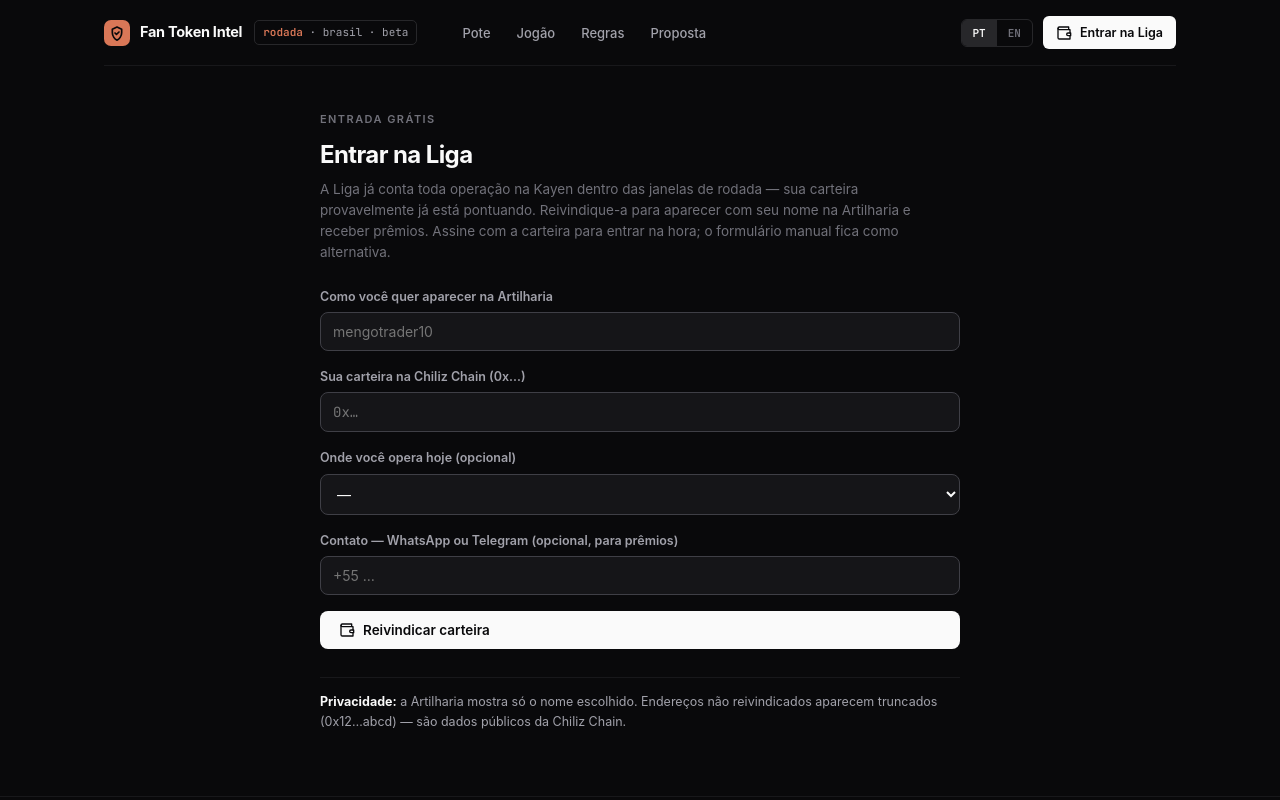
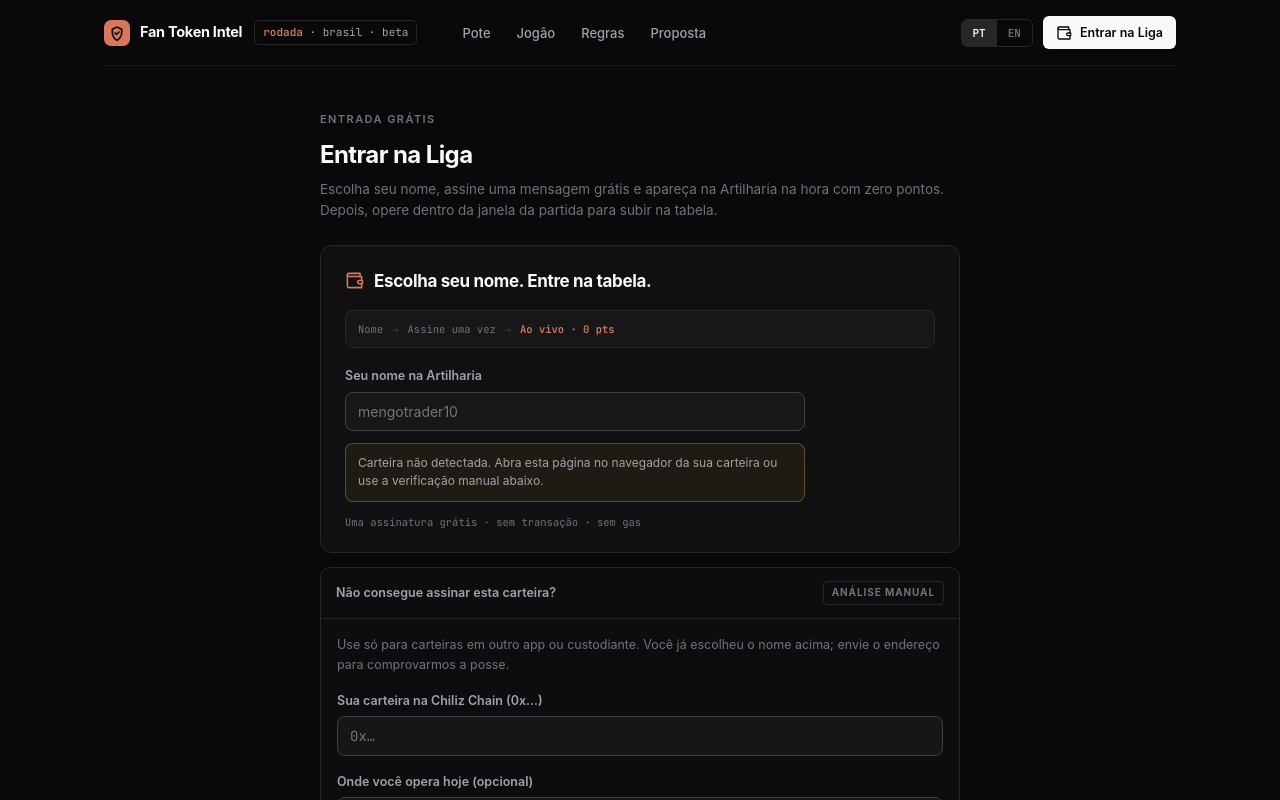
Before and after one commit to BrunoPessoa22/rodada-mock, a Next.js app: page /entrar in a window 1280 px wide. Shown: the top 800 px of the page. Built offline with nearby package versions, Linux system fonts and the light colour scheme; a web font is replaced by a local one.

Commit message:
fix: unify wallet signup flow

```diff
--- a/app/entrar/page.tsx
+++ b/app/entrar/page.tsx
@@ -24,16 +24,22 @@ export default function JoinPage() {
   const [state, setState] = useState<FormState>("idle");
   const [error, setError] = useState<string>("");
   const [hasWallet, setHasWallet] = useState(false);
+  const [walletChecked, setWalletChecked] = useState(false);
+  const [manualOpen, setManualOpen] = useState(false);
   const [sigState, setSigState] = useState<SigState>("idle");
   const [sigError, setSigError] = useState<string>("");
   const [sigHandle, setSigHandle] = useState<string>("");
   const [verifiedAs, setVerifiedAs] = useState<{ handle: string; address: string } | null>(null);
 
   useEffect(() => {
-    setHasWallet(typeof window !== "undefined" && !!window.ethereum);
+    const walletAvailable = typeof window !== "undefined" && !!window.ethereum;
+    setHasWallet(walletAvailable);
+    setManualOpen(!walletAvailable);
+    setWalletChecked(true);
   }, []);
 
-  async function claimWithSignature() {
+  async function claimWithSignature(event: React.FormEvent<HTMLFormElement>) {
+    event.preventDefault();
     if (!window.ethereum || sigHandle.trim().length < 2) {
       setSigError("handle");
       setSigState("error");
@@ -90,6 +96,11 @@ export default function JoinPage() {
 
   async function submit(event: React.FormEvent<HTMLFormElement>) {
     event.preventDefault();
+    if (sigHandle.trim().length < 2) {
+      setError("choose a username first");
+      setState("error");
+      return;
+    }
     const form = new FormData(event.currentTarget);
     setState("sending");
     setError("");
@@ -98,7 +109,7 @@ export default function JoinPage() {
         method: "POST",
         headers: { "Content-Type": "application/json" },
         body: JSON.stringify({
-          handle: form.get("handle"),
+          handle: sigHandle.trim(),
           address: (form.get("address") as string)?.trim(),
           venue: form.get("venue"),
           contact: form.get("contact"),
@@ -134,36 +145,32 @@ export default function JoinPage() {
         </div>
         <p className="secsub">
           <span className="pt">
-            A Liga já conta toda operação na Kayen dentro das janelas de rodada — sua carteira
-            provavelmente já está pontuando. Reivindique-a para aparecer com seu nome na Artilharia
-            e receber prêmios. Assine com a carteira para entrar na hora; o formulário manual fica
-            como alternativa.
+            Escolha seu nome, assine uma mensagem grátis e apareça na Artilharia na hora com zero
+            pontos. Depois, opere dentro da janela da partida para subir na tabela.
           </span>
           <span className="en">
-            The League already counts every Kayen trade inside matchday windows — your wallet is
-            probably already scoring. Claim it to appear under your name on the leaderboard and
-            receive prizes. Sign with your wallet to join instantly; the manual form remains as a
-            fallback.
+            Choose your username, sign one free message, and appear on the leaderboard instantly at
+            zero points. Then trade inside the match window to move up.
           </span>
         </p>
 
         {sigState === "verified" && verifiedAs ? (
-          <div className="panel" style={{ marginTop: 24 }}>
+          <div className="panel join-success" aria-live="polite">
             <div className="ph">
               <Icon id="i-check" lg />
               <h3>
-                <span className="pt">Carteira verificada</span>
-                <span className="en">Wallet verified</span>
+                <span className="pt">Você entrou na Artilharia</span>
+                <span className="en">You&apos;re on the leaderboard</span>
               </h3>
             </div>
             <p className="gapline">
               <span className="pt">
-                Assinatura confirmada — <b>{verifiedAs.handle}</b> agora é o nome desta carteira na
-                Artilharia. Você começa com zero pontos e sobe ao operar dentro da janela.
+                <b>{verifiedAs.handle}</b> está ao vivo com zero pontos. Suas operações dentro da
+                próxima janela fazem você subir na tabela.
               </span>
               <span className="en">
-                Signature confirmed — <b>{verifiedAs.handle}</b> is now this wallet&apos;s name on
-                the leaderboard. You start at zero and move up by trading inside the match window.
+                <b>{verifiedAs.handle}</b> is live at zero points. Your trades inside the next match
+                window move you up the table.
               </span>
             </p>
             <a className="btn primary" href="/#leaderboard">
@@ -171,63 +178,8 @@ export default function JoinPage() {
               <span className="en">View my name on the leaderboard</span>
             </a>
           </div>
-        ) : hasWallet && state !== "done" ? (
-          <div className="panel" style={{ marginTop: 24 }}>
-            <div className="ph">
-              <Icon id="i-wallet" lg />
-              <h3>
-                <span className="pt">Verificação instantânea — assine com a carteira</span>
-                <span className="en">Instant verification — sign with your wallet</span>
-              </h3>
-            </div>
-            <p className="gapline">
-              <span className="pt">
-                Sem transação, sem custo: sua carteira assina uma mensagem e pronto — só quem tem a
-                chave consegue. Nome na Artilharia na hora.
-              </span>
-              <span className="en">
-                No transaction, no cost: your wallet signs a message and that&apos;s it — only the
-                key holder can. Your name goes up instantly.
-              </span>
-            </p>
-            <div className="adminform" style={{ maxWidth: 420 }}>
-              <input
-                placeholder="mengotrader10"
-                value={sigHandle}
-                minLength={2}
-                maxLength={40}
-                aria-label="Leaderboard username"
-                onChange={(e) => setSigHandle(e.target.value)}
-              />
-              {sigState === "error" ? (
-                <p className="formerror">
-                  <span className="pt">Não deu: {sigError}</span>
-                  <span className="en">Failed: {sigError}</span>
-                </p>
-              ) : null}
-              <button
-                className="btn primary"
-                onClick={claimWithSignature}
-                disabled={sigState === "signing"}
-              >
-                <Icon id="i-wallet" />
-                <span className="pt">
-                  {sigState === "signing" ? "Aguardando assinatura…" : "Assinar e verificar"}
-                </span>
-                <span className="en">
-                  {sigState === "signing" ? "Waiting for signature…" : "Sign and verify"}
-                </span>
-              </button>
-            </div>
-            <p className="gapline" style={{ marginTop: 14 }}>
-              <span className="pt">Carteira em outro lugar (Socios, celular)? Use o formulário abaixo — verificação manual.</span>
-              <span className="en">Wallet elsewhere (Socios, mobile)? Use the form below — manual verification.</span>
-            </p>
-          </div>
-        ) : null}
-
-        {sigState === "verified" ? null : state === "done" ? (
-          <div className="panel" style={{ marginTop: 24 }}>
+        ) : state === "done" ? (
+          <div className="panel join-success" aria-live="polite">
             <div className="ph">
               <Icon id="i-check" lg />
               <h3>
@@ -237,23 +189,136 @@ export default function JoinPage() {
             </div>
             <p className="gapline">
               <span className="pt">
-                Vamos confirmar que a carteira é sua e seu nome entra na Artilharia. Enquanto isso,
-                toda operação na janela já pontua — a contagem é retroativa à janela inteira.
+                Vamos confirmar que a carteira é sua. Depois da aprovação, <b>{sigHandle}</b> entra
+                na Artilharia; suas operações na janela continuam sendo contadas.
               </span>
               <span className="en">
-                We&apos;ll confirm the wallet is yours and your name goes up on the leaderboard.
-                Meanwhile every trade in the window already scores — counting covers the whole
-                window retroactively.
+                We&apos;ll confirm that the wallet is yours. Once approved, <b>{sigHandle}</b> joins
+                the leaderboard; your in-window trades keep counting.
               </span>
             </p>
           </div>
         ) : (
+          <>
+            <div className="panel join-primary">
+              <div className="ph">
+                <Icon id="i-wallet" lg />
+                <h3>
+                  <span className="pt">Escolha seu nome. Entre na tabela.</span>
+                  <span className="en">Choose your name. Join the table.</span>
+                </h3>
+              </div>
+
+              <div className="join-loop" aria-label="Join flow">
+                <span>
+                  <span className="pt">Nome</span>
+                  <span className="en">Username</span>
+                </span>
+                <i aria-hidden="true">→</i>
+                <span>
+                  <span className="pt">Assine uma vez</span>
+                  <span className="en">Sign once</span>
+                </span>
+                <i aria-hidden="true">→</i>
+                <strong>
+                  <span className="pt">Ao vivo · 0 pts</span>
+                  <span className="en">Live · 0 pts</span>
+                </strong>
+              </div>
+
+              <form className="join-action" onSubmit={claimWithSignature}>
+                <label>
+                  <span className="pt">Seu nome na Artilharia</span>
+                  <span className="en">Your leaderboard username</span>
+                  <input
+                    placeholder="mengotrader10"
+                    value={sigHandle}
+                    required
+                    minLength={2}
+                    maxLength={40}
+                    autoComplete="nickname"
+                    onChange={(event) => setSigHandle(event.target.value)}
+                  />
+                </label>
+
+                {sigState === "error" ? (
+                  <p className="formerror" aria-live="polite">
+                    <span className="pt">Não foi possível entrar: {sigError}</span>
+                    <span className="en">Couldn&apos;t join: {sigError}</span>
+                  </p>
+                ) : null}
+
+                {walletChecked && hasWallet ? (
+                  <button
+                    className="btn primary"
+                    type="submit"
+                    disabled={sigState === "signing"}
+                  >
+                    <Icon id="i-wallet" />
+                    <span className="pt">
+                      {sigState === "signing"
+                        ? "Confirme na carteira…"
+                        : "Entrar na Liga e aparecer na tabela"}
+                    </span>
+                    <span className="en">
+                      {sigState === "signing"
+                        ? "Confirm in your wallet…"
+                        : "Join league & appear on leaderboard"}
+                    </span>
+                  </button>
+                ) : walletChecked ? (
+                  <div className="wallet-missing">
+                    <span className="pt">
+                      Carteira não detectada. Abra esta página no navegador da sua carteira ou use a
+                      verificação manual abaixo.
+                    </span>
+                    <span className="en">
+                      Wallet not detected. Open this page in your wallet browser or use manual
+                      verification below.
+                    </span>
+                  </div>
+                ) : (
+                  <p className="join-proof">
+                    <span className="pt">Procurando sua carteira…</span>
+                    <span className="en">Checking for your wallet…</span>
+                  </p>
+                )}
+
+                <p className="join-proof">
+                  <span className="pt">Uma assinatura grátis · sem transação · sem gas</span>
+                  <span className="en">One free signature · no transaction · no gas</span>
+                </p>
+              </form>
+            </div>
+
+            {walletChecked ? (
+              <details
+                className="manual-claim"
+                open={manualOpen}
+                onToggle={(event) => setManualOpen(event.currentTarget.open)}
+              >
+                <summary>
+                  <span>
+                    <span className="pt">Não consegue assinar esta carteira?</span>
+                    <span className="en">Can&apos;t sign with this wallet?</span>
+                  </span>
+                  <span className="badge low">
+                    <span className="pt">análise manual</span>
+                    <span className="en">manual review</span>
+                  </span>
+                </summary>
+                <div className="manual-claim-body">
+                  <p>
+                    <span className="pt">
+                      Use só para carteiras em outro app ou custodiante. Você já escolheu o nome
+                      acima; envie o endereço para comprovarmos a posse.
+                    </span>
+                    <span className="en">
+                      Use this only for wallets held in another app or custodian. Your username
+                      above carries over; send the address so we can confirm ownership.
+                    </span>
+                  </p>
                   <form className="joinform" onSubmit={submit}>
-            <label>
-              <span className="pt">Como você quer aparecer na Artilharia</span>
-              <span className="en">How you want to appear on the leaderboard</span>
-              <input name="handle" required minLength={2} maxLength={40} placeholder="mengotrader10" />
-            </label>
                     <label>
                       <span className="pt">Sua carteira na Chiliz Chain (0x…)</span>
                       <span className="en">Your Chiliz Chain wallet (0x…)</span>
@@ -280,22 +345,33 @@ export default function JoinPage() {
                       </select>
                     </label>
                     <label>
-              <span className="pt">Contato — WhatsApp ou Telegram (opcional, para prêmios)</span>
-              <span className="en">Contact — WhatsApp or Telegram (optional, for prizes)</span>
+                      <span className="pt">
+                        Contato — WhatsApp ou Telegram (opcional, para prêmios)
+                      </span>
+                      <span className="en">
+                        Contact — WhatsApp or Telegram (optional, for prizes)
+                      </span>
                       <input name="contact" maxLength={80} placeholder="+55 …" />
                     </label>
                     {state === "error" ? (
-              <p className="formerror">
-                <span className="pt">Não deu: {error}</span>
-                <span className="en">Failed: {error}</span>
+                      <p className="formerror" aria-live="polite">
+                        <span className="pt">Não foi possível enviar: {error}</span>
+                        <span className="en">Couldn&apos;t submit: {error}</span>
                       </p>
                     ) : null}
-            <button className="btn primary" type="submit" disabled={state === "sending"}>
-              <Icon id="i-wallet" />
-              <span className="pt">{state === "sending" ? "Enviando…" : "Reivindicar carteira"}</span>
-              <span className="en">{state === "sending" ? "Sending…" : "Claim wallet"}</span>
+                    <button className="btn secondary" type="submit" disabled={state === "sending"}>
+                      <span className="pt">
+                        {state === "sending" ? "Enviando…" : "Enviar para análise manual"}
+                      </span>
+                      <span className="en">
+                        {state === "sending" ? "Sending…" : "Submit for manual review"}
+                      </span>
                     </button>
                   </form>
+                </div>
+              </details>
+            ) : null}
+          </>
         )}
 
         <p className="gapline" style={{ marginTop: 28 }}>
--- a/app/globals.css
+++ b/app/globals.css
@@ -392,16 +392,53 @@
   }
 
   /* ---------- forms (entrar / admin) ---------- */
+  .join-primary,.join-success{margin-top:24px;}
+  .join-loop{
+    display:flex;align-items:center;gap:9px;margin-top:16px;padding:10px 12px;
+    border:1px solid var(--border);border-radius:8px;background:var(--card2);
+    font-family:var(--mono);font-size:10.5px;color:var(--ink3);
+  }
+  .join-loop i{font-style:normal;color:var(--border2);}
+  .join-loop strong{color:var(--accent);font-weight:600;}
+  .join-action{display:flex;flex-direction:column;gap:12px;margin-top:18px;max-width:460px;}
+  .join-action label{
+    display:flex;flex-direction:column;gap:6px;font-size:12.5px;color:var(--ink2);font-weight:600;
+  }
   .joinform{display:flex;flex-direction:column;gap:16px;margin-top:24px;}
   .joinform label{display:flex;flex-direction:column;gap:6px;font-size:12.5px;color:var(--ink2);font-weight:600;}
-  .joinform input,.joinform select,.adminform input,.adminform select,.adminform textarea{
+  .join-action input,.joinform input,.joinform select,.adminform input,.adminform select,.adminform textarea{
     background:var(--card2);border:1px solid var(--border2);border-radius:8px;
     color:var(--ink);font-family:inherit;font-size:14px;padding:10px 12px;
   }
-  .joinform input:focus,.joinform select:focus{border-color:var(--accent);outline:none;}
+  .join-action input:focus,.joinform input:focus,.joinform select:focus{border-color:var(--accent);outline:none;}
+  .join-action .btn{width:100%;justify-content:center;}
+  .join-proof{font-family:var(--mono);font-size:10.5px;color:var(--ink3);}
+  .wallet-missing{
+    border:1px solid rgba(251,191,36,.3);border-radius:8px;padding:10px 12px;
+    background:rgba(251,191,36,.06);color:var(--ink2);font-size:12px;line-height:1.55;
+  }
+  .manual-claim{
+    margin-top:14px;border:1px solid var(--border);border-radius:10px;background:rgba(24,24,27,.3);
+  }
+  .manual-claim summary{
+    display:flex;align-items:center;justify-content:space-between;gap:12px;padding:13px 15px;
+    list-style:none;cursor:pointer;color:var(--ink2);font-size:12.5px;font-weight:600;
+  }
+  .manual-claim summary::-webkit-details-marker{display:none;}
+  .manual-claim summary:hover{color:var(--ink);}
+  .manual-claim[open] summary{border-bottom:1px solid var(--border);}
+  .manual-claim-body{padding:16px;}
+  .manual-claim-body > p{font-size:12.5px;line-height:1.6;color:var(--ink3);}
+  .manual-claim-body .joinform{margin-top:16px;}
+  .manual-claim-body .btn{justify-content:center;}
   .joinform input.mono{font-family:var(--mono);}
   .formerror{color:var(--down);font-size:13px;}
   .adminform{display:flex;flex-direction:column;gap:10px;margin-top:14px;}
   .admingrid{display:grid;grid-template-columns:repeat(auto-fill,minmax(320px,1fr));gap:18px;margin-top:24px;}
   .adminrow{display:flex;gap:8px;align-items:center;justify-content:space-between;border-bottom:1px solid var(--border);padding:8px 0;font-size:13px;}
   .adminrow .mono{font-size:12px;color:var(--ink2);}
+
+  @media (max-width:480px){
+    .join-loop{gap:6px;padding:9px 10px;font-size:9.5px;}
+    .manual-claim summary{align-items:flex-start;}
+  }
```
Lines whose indentation alone changed are shown as unchanged.
